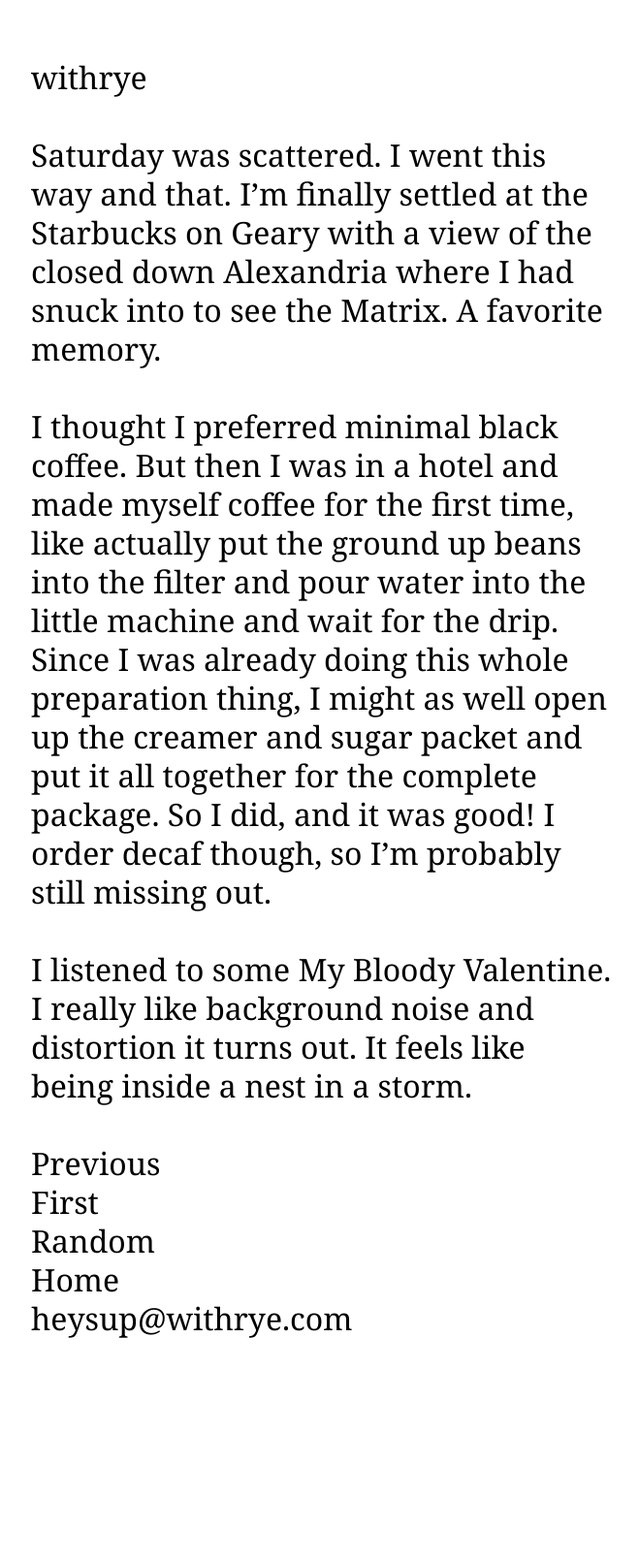
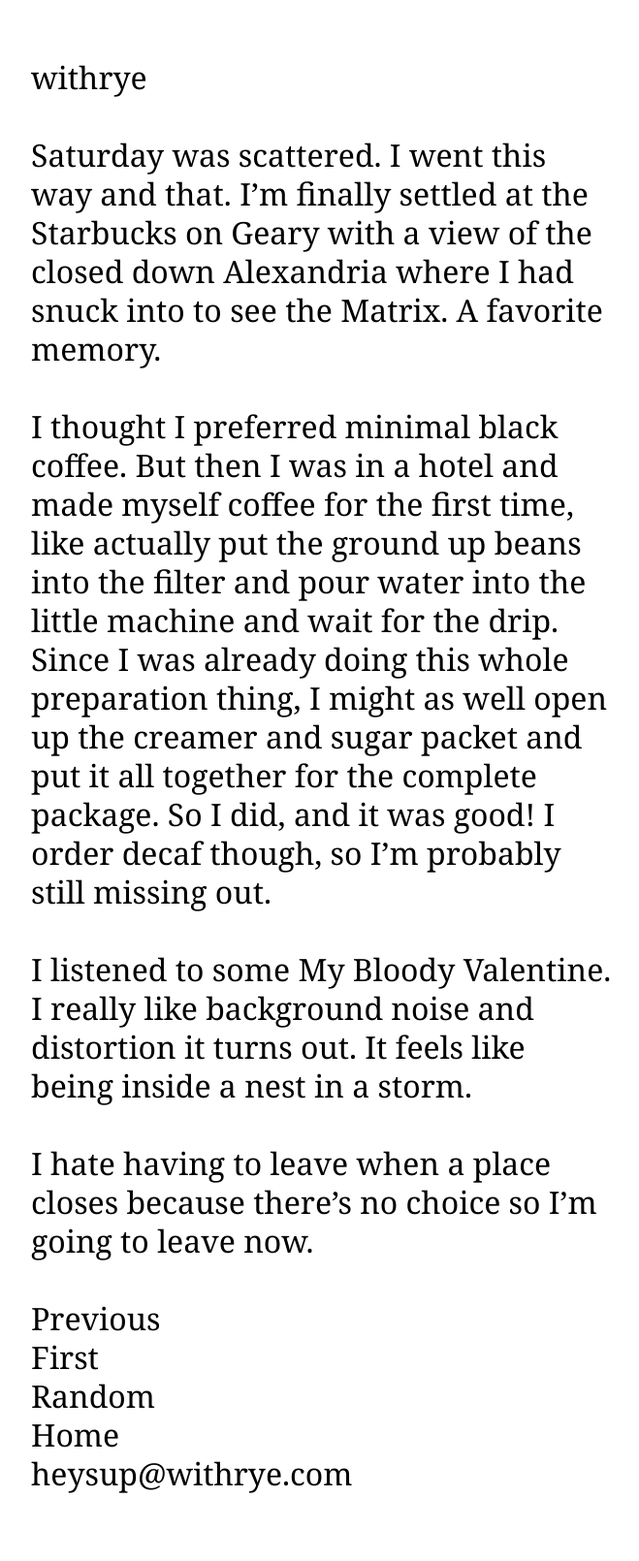
Before and after one commit to fv231/blog, a Jekyll site: the page built from _posts/2016-10-01-114.md, in a window 1280 px wide. Shown: the whole page at 97% size, without its empty margins (308-967 px from the left). Built offline with Jekyll 4.4.1, drawn with Linux system fonts in a browser that asks for light colours; before the commit the page ends 1450 px from its top, so only the background shows below that.

Commit message:
closing time

```diff
--- a/_posts/2016-10-01-114.md
+++ b/_posts/2016-10-01-114.md
@@ -3,3 +3,5 @@ Saturday was scattered. I went this way and that. I'm finally settled at the Sta
 I thought I preferred minimal black coffee. But then I was in a hotel and made myself coffee for the first time, like actually put the ground up beans into the filter and pour water into the little machine and wait for the drip. Since I was already doing this whole preparation thing, I might as well open up the creamer and sugar packet and put it all together for the complete package. So I did, and it was good! I order decaf though, so I'm probably still missing out.
 
 I listened to some My Bloody Valentine. I really like background noise and distortion it turns out. It feels like being inside a nest in a storm.
+
+I hate having to leave when a place closes because there's no choice so I'm going to leave now.
```
Also changed, not shown: 1 other file.
